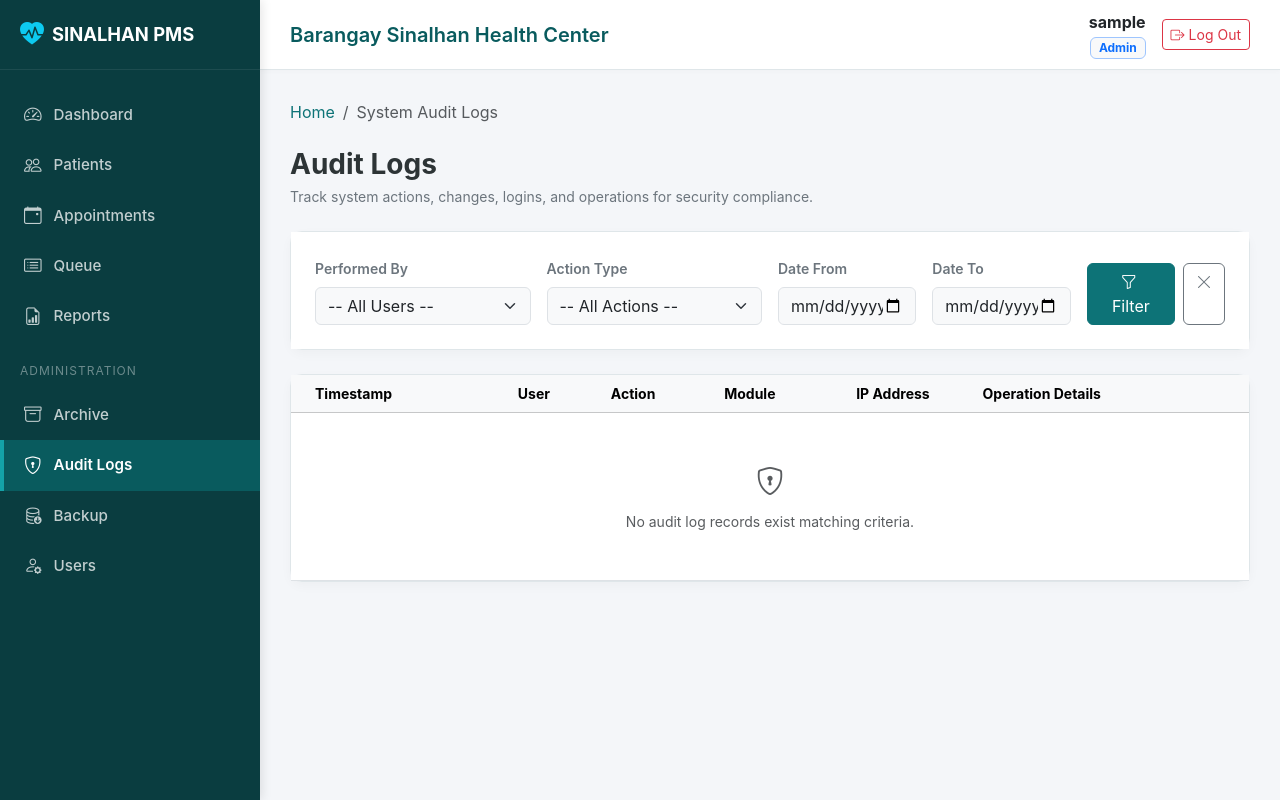
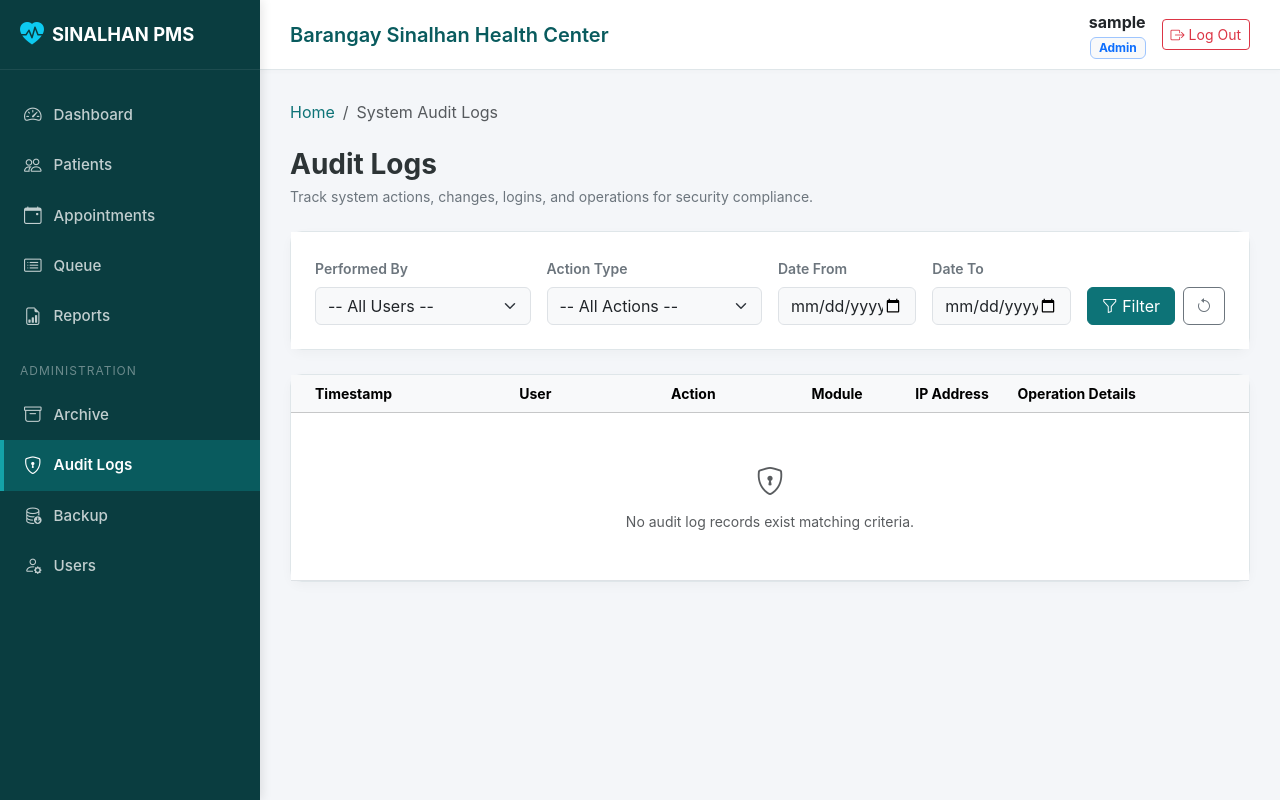
Before and after one commit to Renzo365/sinalhan-hc-system, a PHP site: page /audit-logs in a window 1280 px wide. Run offline with PHP 8.4, Linux system fonts and the light colour scheme; the visitor is signed in with stand-in values (Sample User, id 1); data that the repository does not hold is empty.

Commit message:
Enhance user experience by updating button labels and adding login welcome notification

```diff
--- a/app/Controllers/AuthController.php
+++ b/app/Controllers/AuthController.php
@@ -74,6 +74,7 @@ class AuthController extends Controller {
                 if ($_SESSION['must_change_password'] === 1) {
                     $this->redirect('/change-password');
                 } else {
+                    $_SESSION['login_welcome'] = true;
                     $this->redirect('/dashboard');
                 }
             } else {
--- a/app/Views/appointments/create.php
+++ b/app/Views/appointments/create.php
@@ -21,7 +21,7 @@ require dirname(__DIR__) . '/layout/header.php';
         <p class="text-secondary small mb-0">Select a patient, date, and purpose to book a health center checkup.</p>
     </div>
     <a href="<?= isset($patient) && $patient ? url('/patients/' . $patient['id']) : url('/appointments') ?>" class="btn btn-outline-secondary">
-        <i class="bi bi-arrow-left me-1"></i> Cancel
+        <i class="bi bi-arrow-left me-1"></i> Back to <?= isset($patient) && $patient ? 'Profile' : 'Appointments List' ?>
     </a>
 </div>
 
--- a/app/Views/appointments/edit.php
+++ b/app/Views/appointments/edit.php
@@ -13,7 +13,7 @@ require dirname(__DIR__) . '/layout/header.php';
         <p class="text-secondary small mb-0">Modify appointment timing, change booking status, or append clinical notes.</p>
     </div>
     <a href="<?= url('/appointments') ?>" class="btn btn-outline-secondary">
-        <i class="bi bi-arrow-left me-1"></i> Cancel
+        <i class="bi bi-arrow-left me-1"></i> Back to Appointments List
     </a>
 </div>
 
--- a/app/Views/audit-logs/index.php
+++ b/app/Views/audit-logs/index.php
@@ -48,12 +48,12 @@ require dirname(__DIR__) . '/layout/header.php';
                 <input type="date" name="date_to" id="date_to" class="form-control bg-light" value="<?= h($filters['date_to']) ?>">
             </div>
 
-            <div class="col-12 col-md-2 d-grid gap-2 d-md-flex">
-                <button type="submit" class="btn btn-primary w-100" title="Apply Filters">
-                    <i class="bi bi-funnel me-1"></i> Filter
+            <div class="col-12 col-md-2 d-flex gap-2">
+                <button type="submit" class="btn btn-primary flex-grow-1">
+                    <i class="bi bi-funnel"></i> Filter
                 </button>
-                <a href="<?= url('/audit-logs') ?>" class="btn btn-outline-secondary" title="Reset Filters">
-                    <i class="bi bi-x-lg"></i>
+                <a href="<?= url('/audit-logs') ?>" class="btn btn-outline-secondary" title="Clear Filters">
+                    <i class="bi bi-arrow-counterclockwise"></i>
                 </a>
             </div>
         </form>
@@ -63,15 +63,15 @@ require dirname(__DIR__) . '/layout/header.php';
 <div class="card card-premium">
     <div class="card-body p-0">
         <div class="table-responsive">
-            <table class="table table-hover align-middle mb-0 text-center small" id="auditTable">
+            <table class="table table-hover align-middle mb-0 text-center small" id="auditTable" style="table-layout: fixed; width: 100%;">
                 <thead class="table-light">
                     <tr>
-                        <th class="text-start ps-4">Timestamp</th>
-                        <th>User</th>
-                        <th>Action</th>
-                        <th>Module</th>
-                        <th>IP Address</th>
-                        <th class="pe-4 text-start">Operation Details</th>
+                        <th class="text-start ps-4" style="width: 18%;">Timestamp</th>
+                        <th style="width: 15%;">User</th>
+                        <th style="width: 18%;">Action</th>
+                        <th style="width: 12%;">Module</th>
+                        <th style="width: 12%;">IP Address</th>
+                        <th class="pe-4 text-start" style="width: 25%;">Operation Details</th>
                     </tr>
                 </thead>
                 <tbody>
@@ -104,7 +104,7 @@ require dirname(__DIR__) . '/layout/header.php';
                                 <td><span class="badge <?= $badgeClass ?>"><?= h($log['action']) ?></span></td>
                                 <td><span class="badge bg-light text-dark border"><?= h($log['module']) ?></span></td>
                                 <td><code class="text-primary small"><?= h($log['ip_address']) ?></code></td>
-                                <td class="pe-4 text-start text-secondary" style="max-width: 300px; white-space: pre-wrap; font-size: 0.8rem;"><?= h($log['details']) ?></td>
+                                <td class="pe-4 text-start text-secondary" style="white-space: pre-wrap; word-break: break-word; font-size: 0.8rem;"><?= h($log['details']) ?></td>
                             </tr>
                         <?php endforeach; ?>
                     <?php endif; ?>
--- a/app/Views/auth/login.php
+++ b/app/Views/auth/login.php
@@ -62,7 +62,7 @@ require dirname(__DIR__) . '/layout/header.php';
                     <!-- Submit Button -->
                     <div class="d-grid mb-2">
                         <button type="submit" class="btn btn-primary py-2 fw-semibold shadow-sm">
-                            Sign In <i class="bi bi-box-arrow-in-right ms-1"></i>
+                            Log In <i class="bi bi-box-arrow-in-right ms-1"></i>
                         </button>
                     </div>
                 </form>
--- a/app/Views/consultations/create.php
+++ b/app/Views/consultations/create.php
@@ -14,7 +14,7 @@ require dirname(__DIR__) . '/layout/header.php';
         <p class="text-secondary small mb-0">Record SOAP checkup notes, link vital signs, and assign consulting clinicians.</p>
     </div>
     <a href="<?= url('/patients/' . $patient['id']) ?>" class="btn btn-outline-secondary">
-        <i class="bi bi-arrow-left me-1"></i> Cancel
+        <i class="bi bi-arrow-left me-1"></i> Back to Profile
     </a>
 </div>
 
--- a/app/Views/dashboard.php
+++ b/app/Views/dashboard.php
@@ -29,7 +29,7 @@ require __DIR__ . '/layout/header.php';
         <div class="card card-premium hover-action metric-card">
             <div>
                 <div class="metric-value"><?= number_format($stats['today_appointments']) ?></div>
-                <div class="metric-label mt-1">Today's Appts</div>
+                <div class="metric-label mt-1">Today's Appointments</div>
             </div>
             <div class="metric-icon-box accent">
                 <i class="bi bi-calendar2-check-fill"></i>
--- a/app/Views/layout/footer.php
+++ b/app/Views/layout/footer.php
@@ -27,6 +27,19 @@ document.addEventListener('DOMContentLoaded', function() {
             timerProgressBar: true
         });
         <?php unset($_SESSION['success_message']); ?>
+    <?php endif; ?>
+
+    // Show SweetAlert login welcome notification
+    <?php if (isset($_SESSION['login_welcome'])): ?>
+        Swal.fire({
+            icon: 'success',
+            title: 'Welcome Back!',
+            text: 'You have successfully logged in as ' + <?= json_encode($_SESSION['user_fullname'] ?? $_SESSION['username'] ?? 'User') ?> + '.',
+            confirmButtonColor: '#0D7377',
+            timer: 3500,
+            timerProgressBar: true
+        });
+        <?php unset($_SESSION['login_welcome']); ?>
     <?php endif; ?>
 
     // Show SweetAlert error notifications
--- a/app/Views/patients/create.php
+++ b/app/Views/patients/create.php
@@ -13,7 +13,7 @@ require dirname(__DIR__) . '/layout/header.php';
         <p class="text-secondary small mb-0">Enter demographic details to create a new patient record.</p>
     </div>
     <a href="<?= url('/patients') ?>" class="btn btn-outline-secondary">
-        <i class="bi bi-arrow-left me-1"></i> Cancel
+        <i class="bi bi-arrow-left me-1"></i> Back to Patients List
     </a>
 </div>
 
--- a/app/Views/patients/edit.php
+++ b/app/Views/patients/edit.php
@@ -14,7 +14,7 @@ require dirname(__DIR__) . '/layout/header.php';
         <p class="text-secondary small mb-0">Modify patient contact details, address, or basic clinical identity.</p>
     </div>
     <a href="<?= url('/patients/' . $patient['id']) ?>" class="btn btn-outline-secondary">
-        <i class="bi bi-arrow-left me-1"></i> Cancel
+        <i class="bi bi-arrow-left me-1"></i> Back to Profile
     </a>
 </div>
 
```
Also changed, not shown: app/Views/appointments/index.php (+6 -6 lines), app/Views/archive/patients.php (+7 -4 lines), app/Views/users/edit.php (+7 -5 lines), app/Views/users/index.php (+8 -5 lines).
